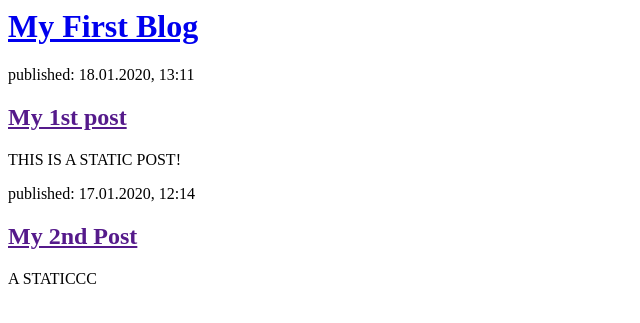
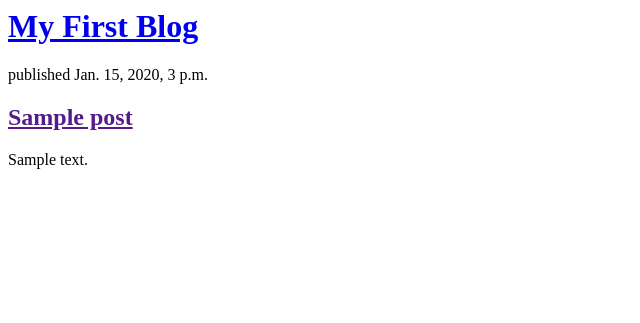
Before and after one commit to aishathshafa/my-first-blog, a Django app: page / in a window 1280 px wide. Shown: the top 323 px of the page, without its empty margins (0-640 px from the left). Run offline with Django 3.2, Linux system fonts and the light colour scheme; tables that the repository leaves empty hold one stand-in row (values such as "Sample post").

Commit message:
Modified templates to display posts from database.

```diff
--- a/blog/templates/blog/post_list.html
+++ b/blog/templates/blog/post_list.html
@@ -7,14 +7,12 @@
             <h1><a href="/">My First Blog</a></h1>
         </div>
 
-        <div>
-            <p>published: 18.01.2020, 13:11</p>
-            <h2><a href="">My 1st post</a></h2>
-            <p>THIS IS A STATIC POST!<html>
-        <div>
-            <p>published: 17.01.2020, 12:14</p>
-            <h2><a href="">My 2nd Post</a></h2>
-            <p>A STATICCC</p>
-        </div>
+        {% for post in posts %}
+            <div>
+                <p>published {{post.published_date }}</p>
+                <h2><a href="">{{ post.title}}</a></h2>
+                <p>{{ post.text|linebreaksbr }}</p>
+            </div>
+        {% endfor %}
     </body>
 </html>
--- a/blog/views.py
+++ b/blog/views.py
@@ -1,3 +1,11 @@
 from django.shortcuts import render
+from django.shortcuts import render
+from .models import Post
+from django.utils import timezone
+
 def post_list(request):
     return render(request, 'blog/post_list.html', {})
+
+def post_list(request):
+    posts = Post.objects.filter(published_date__lte=timezone.now()).order_by('published_date')
+    return render(request, 'blog/post_list.html', {'posts': posts})
```
